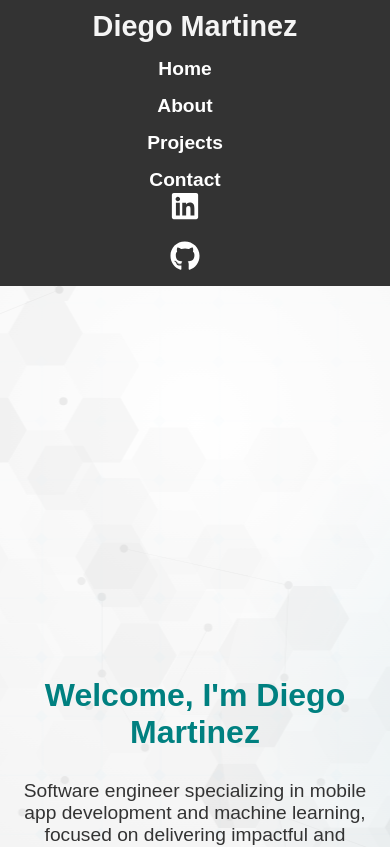
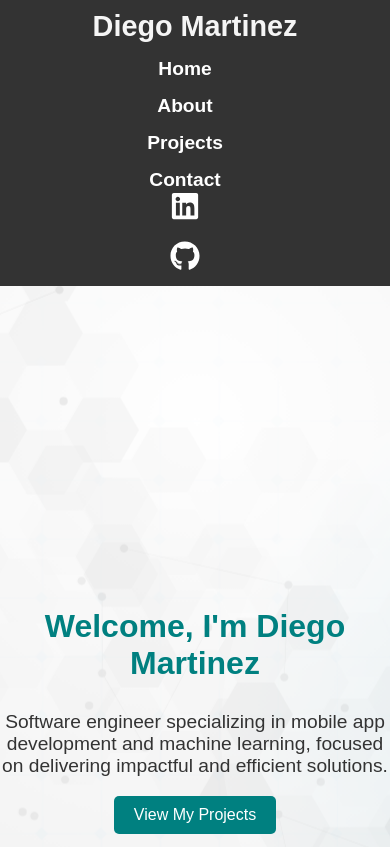
Before and after one commit to diegomtz5/portfolio, a React (Create React App) app: page / in a window 390 px wide. Shown: the top 847 px of the page. Built offline with nearby package versions, Linux system fonts and the light colour scheme; what webfontloader would draw is missing.

Commit message:
Fix deployment mobile issues

```diff
--- a/src/components/Home.css
+++ b/src/components/Home.css
@@ -342,8 +342,8 @@ body::before {
 
   /* Welcome Section Adjustments */
   .welcome-section {
-    padding: 80px 20px 0; /* Ensure space from the header */
-    text-align: center top;
+    padding: 0; /* Ensure space from the header */
+    text-align: center ;
   }
 
   .welcome-section h1 {
```
